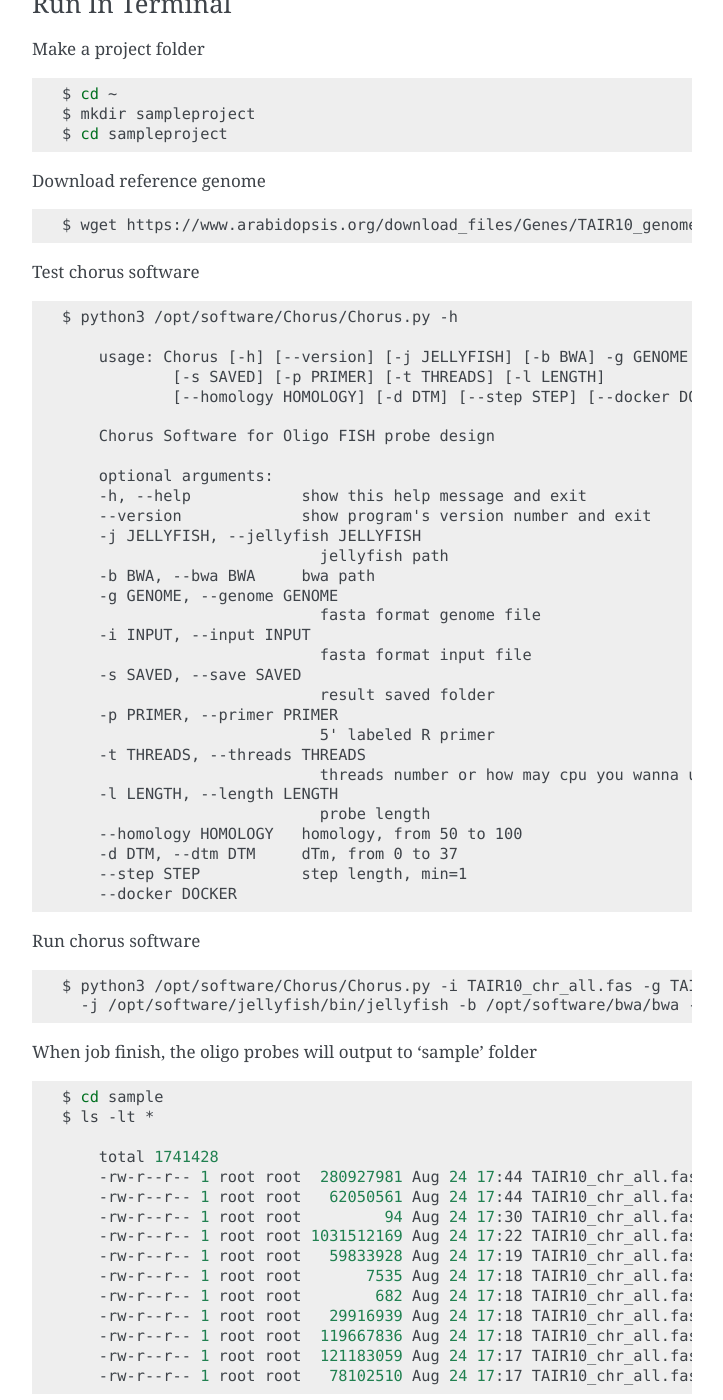
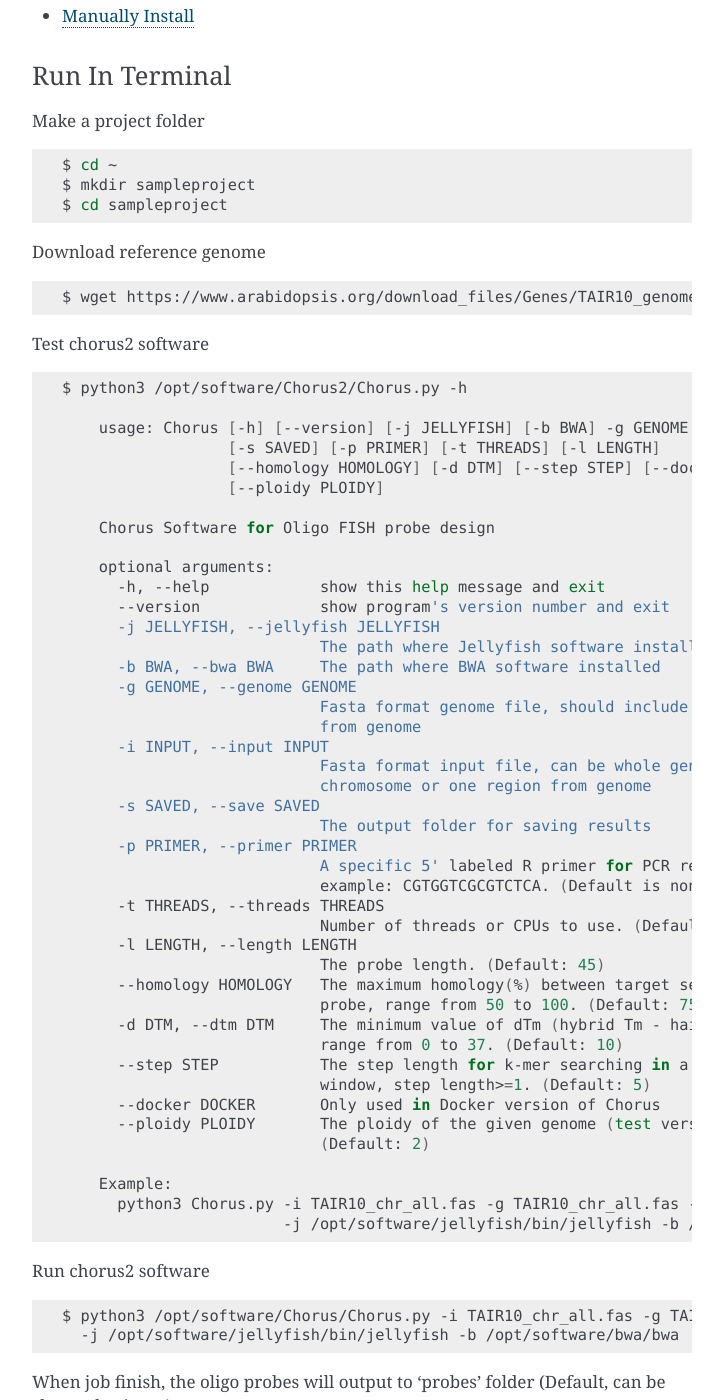
Before and after one commit to zhangtaolab/Chorus2, a Sphinx documentation site: the page built from docs/tutorial.rst, in a window 1280 px wide and 1400 px high, scrolled down 2577 px. Shown: the whole window, without its empty margins (388-1111 px from the left). Built offline with Sphinx 7.4.7, drawn with Linux system fonts in a browser that asks for light colours; some of the changed text lies outside the part shown.

Commit message:
modified install and tutorial docs

```diff
--- a/docs/tutorial.rst
+++ b/docs/tutorial.rst
@@ -1,7 +1,7 @@
 Tutorial
 ========
 
-In this tutorial, we will build oligo porbe set for Arabidopsis genome.
+In this tutorial, we will build oligo probe set for Arabidopsis genome.
 
 Using Docker Terminal Version
 -----------------------------
@@ -13,13 +13,13 @@ Install Docker_
 
 .. _Docker: https://docs.docker.com/engine/installation/
 
-Download Chorus:
+Download Chorus2:
 
 .. code-block:: bash
 
     $ docker pull forrestzhang/docker-chorus
 
-Parameter of Chorus:
+Parameter of Chorus2:
 
 .. code-block:: bash
 
@@ -100,15 +100,15 @@ When process done:
 
 *TAIR10_chr_all.fas.bed* is the probe file contained non-overlapped probes.
 
-*TAIR10_chr_all.fas_all.bed* is the probe file contained all probes.
+*TAIR10_chr_all.fas_all.bed* is the probe file contained all probes. This file can be used for ChorusNGSfilter.
 
-*TAIR10_chr_all.fas.len* is the length info of the given genome chromosomes.
+*TAIR10_chr_all.fas.len* is the length info of the given genome chromosomes. This file can be imported into ChorusPBGUI for probe selection.
 
 *TAIR10_chr_all.fas_17mer.jf* is the binary file created by jellyfish count using 17-mer.
 
-*TAIR10_chr_all.fas_tmp_probe.fa* contains all probe sequences filtered by jellyfish.
+*TAIR10_chr_all.fas_tmp_probe.fa* contains all candidate probe sequences filtered by jellyfish.
 
-*.bwt, .pac, .ann, .amb, .sa* are bwa index files.
+*.bwt, .pac, .ann, .amb, .sa* files are bwa index files.
 
 .. code-block:: log
 
@@ -150,49 +150,62 @@ Download reference genome
     $ wget https://www.arabidopsis.org/download_files/Genes/TAIR10_genome_release/TAIR10_chromosome_files/TAIR10_chr_all.fas
 
 
-Test chorus software
+Test chorus2 software
 
-.. code-block:: bassh
+.. code-block:: bash
 
-    $ python3 /opt/software/Chorus/Chorus.py -h
+    $ python3 /opt/software/Chorus2/Chorus.py -h
 
         usage: Chorus [-h] [--version] [-j JELLYFISH] [-b BWA] -g GENOME -i INPUT
-                [-s SAVED] [-p PRIMER] [-t THREADS] [-l LENGTH]
-                [--homology HOMOLOGY] [-d DTM] [--step STEP] [--docker DOCKER]
+                      [-s SAVED] [-p PRIMER] [-t THREADS] [-l LENGTH]
+                      [--homology HOMOLOGY] [-d DTM] [--step STEP] [--docker DOCKER]
+                      [--ploidy PLOIDY]
 
         Chorus Software for Oligo FISH probe design
 
         optional arguments:
-        -h, --help            show this help message and exit
-        --version             show program's version number and exit
-        -j JELLYFISH, --jellyfish JELLYFISH
-                                jellyfish path
-        -b BWA, --bwa BWA     bwa path
-        -g GENOME, --genome GENOME
-                                fasta format genome file
-        -i INPUT, --input INPUT
-                                fasta format input file
-        -s SAVED, --save SAVED
-                                result saved folder
-        -p PRIMER, --primer PRIMER
-                                5' labeled R primer
-        -t THREADS, --threads THREADS
-                                threads number or how may cpu you wanna use
-        -l LENGTH, --length LENGTH
-                                probe length
-        --homology HOMOLOGY   homology, from 50 to 100
-        -d DTM, --dtm DTM     dTm, from 0 to 37
-        --step STEP           step length, min=1
-        --docker DOCKER
+          -h, --help            show this help message and exit
+          --version             show program's version number and exit
+          -j JELLYFISH, --jellyfish JELLYFISH
+                                The path where Jellyfish software installed
+          -b BWA, --bwa BWA     The path where BWA software installed
+          -g GENOME, --genome GENOME
+                                Fasta format genome file, should include all sequences
+                                from genome
+          -i INPUT, --input INPUT
+                                Fasta format input file, can be whole genome, a
+                                chromosome or one region from genome
+          -s SAVED, --save SAVED
+                                The output folder for saving results
+          -p PRIMER, --primer PRIMER
+                                A specific 5' labeled R primer for PCR reaction. For
+                                example: CGTGGTCGCGTCTCA. (Default is none)
+          -t THREADS, --threads THREADS
+                                Number of threads or CPUs to use. (Default: 1)
+          -l LENGTH, --length LENGTH
+                                The probe length. (Default: 45)
+          --homology HOMOLOGY   The maximum homology(%) between target sequence and
+                                probe, range from 50 to 100. (Default: 75)
+          -d DTM, --dtm DTM     The minimum value of dTm (hybrid Tm - hairpin Tm),
+                                range from 0 to 37. (Default: 10)
+          --step STEP           The step length for k-mer searching in a sliding
+                                window, step length>=1. (Default: 5)
+          --docker DOCKER       Only used in Docker version of Chorus
+          --ploidy PLOIDY       The ploidy of the given genome (test version).
+                                (Default: 2)
 
-Run chorus software
+        Example:
+          python3 Chorus.py -i TAIR10_chr_all.fas -g TAIR10_chr_all.fas -t 4 \
+                            -j /opt/software/jellyfish/bin/jellyfish -b /opt/software/bwa/bwa -s sample
+
+Run chorus2 software
 
 .. code-block:: bash
 
     $ python3 /opt/software/Chorus/Chorus.py -i TAIR10_chr_all.fas -g TAIR10_chr_all.fas -t 12 \
-      -j /opt/software/jellyfish/bin/jellyfish -b /opt/software/bwa/bwa -s sample
+      -j /opt/software/jellyfish/bin/jellyfish -b /opt/software/bwa/bwa
 
-When job finish, the oligo probes will output to 'sample' folder
+When job finish, the oligo probes will output to 'probes' folder (Default, can be changed using -s)
 
 .. code-block:: bash
 
@@ -214,15 +227,15 @@ When job finish, the oligo probes will output to 'sample' folder
 
 *TAIR10_chr_all.fas.bed* is the probe file contained non-overlapped probes.
 
-*TAIR10_chr_all.fas_all.bed* is the probe file contained all probes.
+*TAIR10_chr_all.fas_all.bed* is the probe file contained all probes. This file can be used for ChorusNGSfilter.
 
-*TAIR10_chr_all.fas.len* is the length info of the given genome chromosomes.
+*TAIR10_chr_all.fas.len* is the length info of the given genome chromosomes. This file can be imported into ChorusPBGUI for probe selection.
 
 *TAIR10_chr_all.fas_17mer.jf* is the binary file created by jellyfish count using 17-mer.
 
-*TAIR10_chr_all.fas_tmp_probe.fa* contains all probe sequences filtered by jellyfish.
+*TAIR10_chr_all.fas_tmp_probe.fa* contains all candidate probe sequences filtered by jellyfish.
 
-*.bwt, .pac, .ann, .amb, .sa* are bwa index files.
+*.bwt, .pac, .ann, .amb, .sa* files are bwa index files.
 
 .. code-block:: log
 
@@ -235,3 +248,57 @@ When job finish, the oligo probes will output to 'sample' folder
     1      	551    	595    	TAGCATTTATTCTGAAGTTCTTCTGCTTGATGATTTTATCCTTAG
 
 There are four columns in each row, first column is chromosome name, second is oligo start site, third is oligo end site, the last one is oligo probe sequence. You can use excel or text editor to open this file.
+
+Further filter using ChorusNGSfilter
+
+Before running ChorusNGSfilter, a set of whole-genome shotgun sequencing data is required. Here we download the shotgun reads of Arabidopsis with the accession number SRR5658649.
+
+.. code-block:: bash
+
+    $ wget -c ftp://ftp.sra.ebi.ac.uk/vol1/fastq/SRR565/009/SRR5658649/SRR5658649_1.fastq.gz
+    $ wget -c ftp://ftp.sra.ebi.ac.uk/vol1/fastq/SRR565/009/SRR5658649/SRR5658649_2.fastq.gz
+
+    $ python3 /opt/software/Chorus/ChorusNGSfilter.py -i SRR5658649_1.fq.gz,SRR5658649_2.fq.gz -z gz \
+      -g TAIR10_chr_all.fas -t 12 -j /opt/software/jellyfish/bin/jellyfish \
+      -p probes/TAIR10_chr_all.fas_all.bed -o probes/TAIR10_chr_all_SRR5658649.bed
+
+After running NGS filtering, three files (*.jf, *.bw, *.bed) will output to working directory.
+
+*TAIR10_chr_all_SRR5658649.bed.jf* is the binary file created by jellyfish count using given k-mer (Default is 17).
+
+*TAIR10_chr_all_SRR5658649.bed.bw* is a bigwig file contained all score infomation generated from NGS library.
+
+*TAIR10_chr_all_SRR5658649.bed* is the the probe file contained all probes as well as k-mer score and strand. This file should be further selected by ChorusNGSselect.
+
+.. code-block:: log
+
+    $ more probes/TAIR10_chr_all_SRR5658649.bed
+    1	12	56	AAACCCTAAACCCTAAACCTCTGAATCCTTAATCCCTAAATCCCT	455128	+
+    1	18	62	TAAACCCTAAACCTCTGAATCCTTAATCCCTAAATCCCTAAATCT	346	    +
+    1	24	68	CTAAACCTCTGAATCCTTAATCCCTAAATCCCTAAATCTTTAAAT	343	    +
+    1	36	80	ATCCTTAATCCCTAAATCCCTAAATCTTTAAATCCTACATCCATG	319	    +
+    1	42	86	AATCCCTAAATCCCTAAATCTTTAAATCCTACATCCATGAATCCC	315	    +
+    1	48	92	TAAATCCCTAAATCTTTAAATCCTACATCCATGAATCCCTAAATA	294	    +
+
+There are six columns in each row, first four columns are the same as TAIR10_chr_all.fas_all.bed. The fifth column is the k-mer score, last column is target strand of probes.
+
+Automatic probe selection using ChorusNGSselect
+
+.. code-block:: bash
+
+    $ python3 /opt/software/Chorus/ChorusNGSselect.py -i probes/TAIR10_chr_all_SRR5658649.bed \
+      -o probes/TAIR10_chr_all_SRR5658649_filter.bed
+
+ChorusNGSselect will generate a final filtered probe file, it looks this:
+
+.. code-block:: log
+
+    $ more probes/TAIR10_chr_all_SRR5658649_filter.bed
+    1    36      80      ATCCTTAATCCCTAAATCCCTAAATCTTTAAATCCTACATCCATG   319     +
+    1    66      110     CGGGTTTAGGGAATTAGGTATTTAGGGATTCATGGATGTAGGATT   221     -
+    1    215     259     AGGTCAATACAAATCCTATTTCTTGTGGTTTTCTTTCCTTCACTT   293     +
+    1    245     289     ATAACAAATGAAGATAAACCATCCATAGCTAAGTGAAGGAAAGAA   291     -
+    1    347     391     CTTAGGGTTGGTTTATCTCAAGAATCTTATTAATTGTTTGGACTG   237     +
+    1    425     469     TTTTCCCACAAAAGATAAATTGATAGAACAAACATTTCCACAAAG   360     -
+
+The final probes can be synthesized directly for oligo-FISH or imported into ChorusPBGUI for further selection.
```
Also changed, not shown: docs/install.rst (+45 -33 lines).
